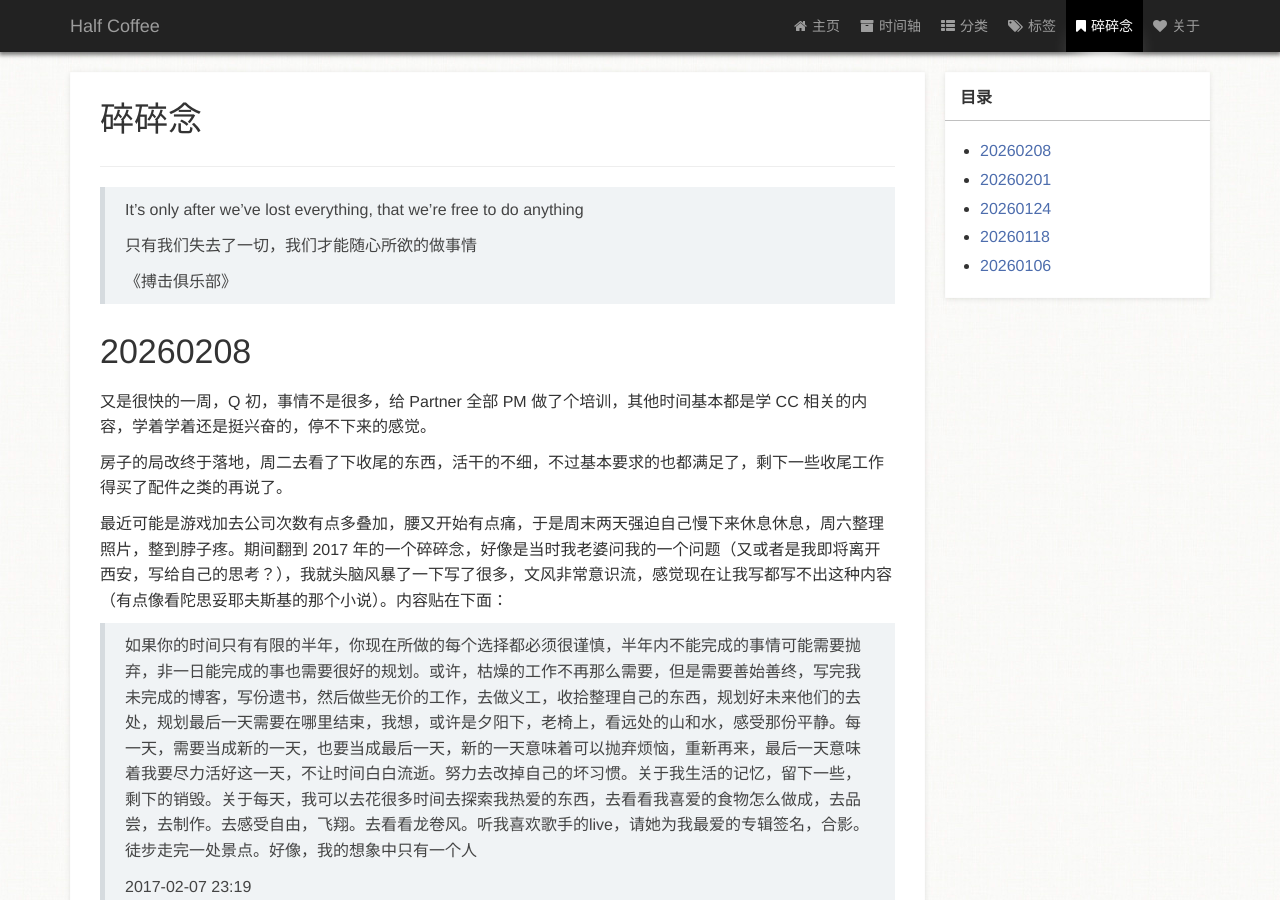
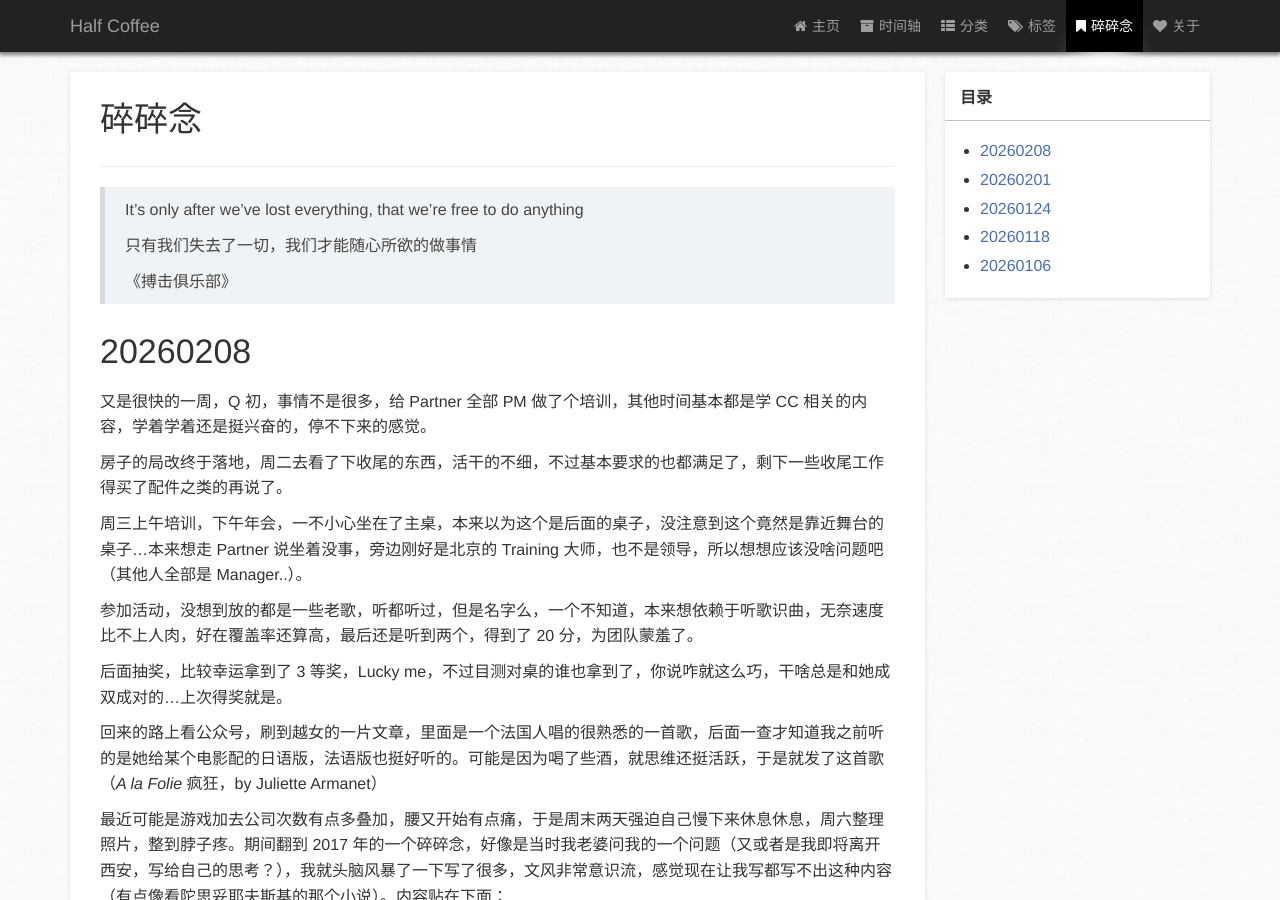
Before and after one commit to zm1990s/halfcoffee, a Jekyll site: the page built from page/3碎碎念.md, in a window 1280 px wide and 900 px high. Built offline with Jekyll 4.4.1, drawn with Linux system fonts in a browser that asks for light colours; a style sheet for code colours, icons or effects is not loaded.

Commit message:
20260208

```diff
--- a/page/3碎碎念.md
+++ b/page/3碎碎念.md
@@ -19,6 +19,14 @@ type: page
 又是很快的一周，Q 初，事情不是很多，给 Partner 全部 PM 做了个培训，其他时间基本都是学 CC 相关的内容，学着学着还是挺兴奋的，停不下来的感觉。
 
 房子的局改终于落地，周二去看了下收尾的东西，活干的不细，不过基本要求的也都满足了，剩下一些收尾工作得买了配件之类的再说了。
+
+周三上午培训，下午年会，一不小心坐在了主桌，本来以为这个是后面的桌子，没注意到这个竟然是靠近舞台的桌子...本来想走 Partner 说坐着没事，旁边刚好是北京的 Training 大师，也不是领导，所以想想应该没啥问题吧（其他人全部是 Manager..）。
+
+参加活动，没想到放的都是一些老歌，听都听过，但是名字么，一个不知道，本来想依赖于听歌识曲，无奈速度比不上人肉，好在覆盖率还算高，最后还是听到两个，得到了 20 分，为团队蒙羞了。
+
+后面抽奖，比较幸运拿到了 3 等奖，Lucky me，不过目测对桌的谁也拿到了，你说咋就这么巧，干啥总是和她成双成对的...上次得奖就是。
+
+回来的路上看公众号，刷到越女的一片文章，里面是一个法国人唱的很熟悉的一首歌，后面一查才知道我之前听的是她给某个电影配的日语版，法语版也挺好听的。可能是因为喝了些酒，就思维还挺活跃，于是就发了这首歌（*A la Folie* 疯狂，by Juliette Armanet）
 
 最近可能是游戏加去公司次数有点多叠加，腰又开始有点痛，于是周末两天强迫自己慢下来休息休息，周六整理照片，整到脖子疼。期间翻到 2017 年的一个碎碎念，好像是当时我老婆问我的一个问题（又或者是我即将离开西安，写给自己的思考？），我就头脑风暴了一下写了很多，文风非常意识流，感觉现在让我写都写不出这种内容（有点像看陀思妥耶夫斯基的那个小说）。内容贴在下面：
 
```
